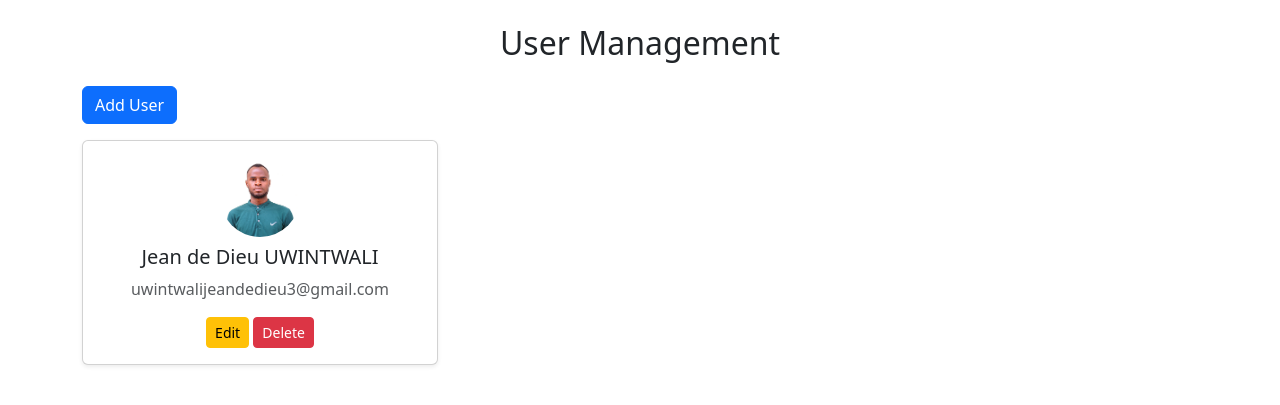
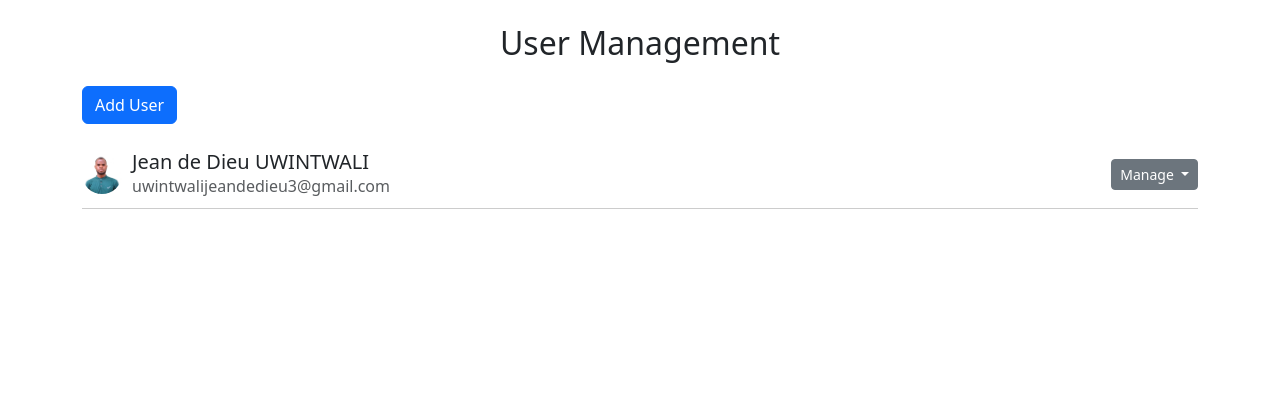
Before and after one commit to UWINTWALI/Modern_User_Management, a Django app: page / in a window 1280 px wide. Shown: the top 405 px of the page. Run offline with Django 5.2, Linux system fonts and the light colour scheme; the visitor is signed in with stand-in values (Sample User, id 1); data comes from the database, SQL or seed files in the repository; both versions use the stored data as it was after the commit.

Commit message:
feat: display users in list format

```diff
--- a/users/templates/users/user_list.html
+++ b/users/templates/users/user_list.html
@@ -1,13 +1,36 @@
 <!DOCTYPE html>
 <html lang="en">
+
 <head>
   <meta charset="UTF-8" />
   <meta name="viewport" content="width=device-width, initial-scale=1" />
   <title>User Management</title>
-    <link
-      href="https://cdn.jsdelivr.net/npm/bootstrap@5.3.0/dist/css/bootstrap.min.css"
-      rel="stylesheet"
-    />
+  <link href="https://cdn.jsdelivr.net/npm/bootstrap@5.3.0/dist/css/bootstrap.min.css" rel="stylesheet" />
+  <style>
+    .user-list-item {
+      display: flex;
+      align-items: center;
+      justify-content: space-between;
+      border-bottom: 1px solid #ccc;
+      padding: 10px 0;
+    }
+
+    .user-info {
+      display: flex;
+      align-items: center;
+    }
+
+    .user-info img {
+      border-radius: 50%;
+      margin-right: 10px;
+      width: 40px;
+      height: 40px;
+    }
+
+    .manage-btn {
+      margin-left: auto;
+    }
+  </style>
 </head>
 
 <body>
@@ -15,52 +38,50 @@
     <h2 class="text-center mb-4">User Management</h2>
 
     <!-- Add User Button -->
-      <button
-        class="btn btn-primary mb-3"
-        data-bs-toggle="modal"
-        data-bs-target="#userModal"
-        onclick="openCreateModal()"
-      >
+    <button class="btn btn-primary mb-3" data-bs-toggle="modal" data-bs-target="#userModal" onclick="openCreateModal()">
       Add User
     </button>
 
-      <div class="row">
+    <!-- Users List -->
+    <ul class="list-unstyled">
       {% for user in users %}
-        <div class="col-md-4">
-          <div class="card shadow-sm mb-4">
-            <div class="card-body text-center">
+      <li class="user-list-item">
+        <div class="user-info">
           <!-- Check if the user has a profile picture, otherwise use a placeholder -->
           <img
             src="{% if user.profile_picture %}{{ user.profile_picture.url }}{% else %}https://via.placeholder.com/80{% endif %}"
-                class="rounded-circle mb-2"
-                alt="User"
-                style="width: 80px; height: 80px"
-              />
-              <h5 class="card-title">
-                {{ user.first_name }} {{ user.last_name }}
-              </h5>
-              <p class="card-text text-muted">{{ user.email }}</p>
-              <button
-                class="btn btn-warning btn-sm"
-                data-bs-toggle="modal"
-                data-bs-target="#userModal"
-                onclick="openEditModal({{ user.id }}, '{{ user.first_name }}', '{{ user.last_name }}', '{{ user.email }}')"
-              >
-                Edit
-              </button>
-              <button
-                class="btn btn-danger btn-sm"
-                data-bs-toggle="modal"
-                data-bs-target="#deleteModal"
-                onclick="openDeleteModal({{ user.id }})"
-              >
-                Delete
-              </button>
+            alt="User" />
+          <div>
+            <h5 class="mb-0">{{ user.first_name }} {{ user.last_name }}</h5>
+            <p class="text-muted mb-0">{{ user.email }}</p>
           </div>
         </div>
+        <div class="manage-btn">
+          <!-- Manage Button with Dropdown -->
+          <div class="btn-group">
+            <button class="btn btn-secondary btn-sm dropdown-toggle" type="button" id="manageDropdown"
+              data-bs-toggle="dropdown" aria-expanded="false">
+              Manage
+            </button>
+            <ul class="dropdown-menu" aria-labelledby="manageDropdown">
+              <li>
+                <a class="dropdown-item" href="#" data-bs-toggle="modal" data-bs-target="#userModal"
+                  onclick="openEditModal({{ user.id }}, '{{ user.first_name }}', '{{ user.last_name }}', '{{ user.email }}')">
+                  Edit
+                </a>
+              </li>
+              <li>
+                <a class="dropdown-item" href="#" data-bs-toggle="modal" data-bs-target="#deleteModal"
+                  onclick="openDeleteModal({{ user.id }})">
+                  Delete
+                </a>
+              </li>
+            </ul>
           </div>
+        </div>
+      </li>
       {% endfor %}
-      </div>
+    </ul>
   </div>
 
   <!-- Modal for Add/Edit User -->
@@ -69,11 +90,7 @@
       <div class="modal-content">
         <div class="modal-header">
           <h5 class="modal-title" id="modalTitle">Edit User</h5>
-            <button
-              type="button"
-              class="btn-close"
-              data-bs-dismiss="modal"
-            ></button>
+          <button type="button" class="btn-close" data-bs-dismiss="modal"></button>
         </div>
         <div class="modal-body">
           <form id="userForm" method="post" enctype="multipart/form-data">
@@ -81,52 +98,22 @@
             <input type="hidden" id="userId" name="user_id" />
             <div class="mb-3">
               <label for="first_name" class="form-label">First Name</label>
-                <input
-                  type="text"
-                  class="form-control"
-                  id="first_name"
-                  name="first_name"
-                  required
-                />
+              <input type="text" class="form-control" id="first_name" name="first_name" required />
             </div>
             <div class="mb-3">
               <label for="last_name" class="form-label">Last Name</label>
-                <input
-                  type="text"
-                  class="form-control"
-                  id="last_name"
-                  name="last_name"
-                  required
-                />
+              <input type="text" class="form-control" id="last_name" name="last_name" required />
             </div>
             <div class="mb-3">
               <label for="email" class="form-label">Email</label>
-                <input
-                  type="email"
-                  class="form-control"
-                  id="email"
-                  name="email"
-                  required
-                />
+              <input type="email" class="form-control" id="email" name="email" required />
             </div>
             <div class="mb-3">
-                <label for="profile_picture" class="form-label"
-                  >Profile Picture</label
-                >
+              <label for="profile_picture" class="form-label">Profile Picture</label>
               {% if user.profile_picture %}
-                <img
-                  src="{{ user.profile_picture.url }}"
-                  alt="Profile Picture"
-                  class="mb-2"
-                  width="80"
-                />
+              <img src="{{ user.profile_picture.url }}" alt="Profile Picture" class="mb-2" width="80" />
               {% endif %}
-                <input
-                  type="file"
-                  class="form-control"
-                  id="profile_picture"
-                  name="profile_picture"
-                />
+              <input type="file" class="form-control" id="profile_picture" name="profile_picture" />
             </div>
             <button type="submit" class="btn btn-primary">Save</button>
           </form>
@@ -141,14 +128,10 @@
       <div class="modal-content">
         <div class="modal-header">
           <h5 class="modal-title">Confirm Delete</h5>
-            <button
-              type="button"
-              class="btn-close"
-              data-bs-dismiss="modal"
-            ></button>
+          <button type="button" class="btn-close" data-bs-dismiss="modal"></button>
         </div>
         <div class="modal-body">
-            <p>Are you sure you want to delete this user?</p>
+          <p>Are you sure you want to delete this user {{ user.first_name }} {{ user.last_name }}?</p>
         </div>
         <div class="modal-footer">
           <form id="deleteForm" method="post">
@@ -199,4 +182,5 @@
 
   <script src="https://cdn.jsdelivr.net/npm/bootstrap@5.3.0/dist/js/bootstrap.bundle.min.js"></script>
 </body>
+
 </html>
--- a/users/urls.py
+++ b/users/urls.py
@@ -8,6 +8,7 @@ urlpatterns = [
     path('create/', views.user_create, name='user_create'),
     path('update/<int:pk>/', views.user_update, name='user_update'),
     path('delete/<int:user_id>/', views.user_delete, name='user_delete'),
+    path('details/<int:user_id>/', views.user_detail, name='user_detail'),
 ]
 
 if settings.DEBUG:
--- a/users/views.py
+++ b/users/views.py
@@ -41,3 +41,7 @@ def user_update(request, pk):
         form = UserForm(instance=user)  # Pre-fill the form with the current user data
 
     return render(request, 'users/user_form.html', {'form': form, 'user': user})
+
+def user_detail(request, user_id):
+    user = get_object_or_404(User, id=user_id)
+    return render(request, 'users/user_detail.html', {'user': user})
```
Also changed, not shown: db.sqlite3, media/profile_pics/Uwintwali_profile_5fE4FgX.JPG (added), media/profile_pics/Uwintwali_profile_jIGV9dT.JPG (added), media/profile_pics/Uwintwali_profile_zUzovrA.JPG (added). Lines whose indentation alone changed are shown as unchanged.
